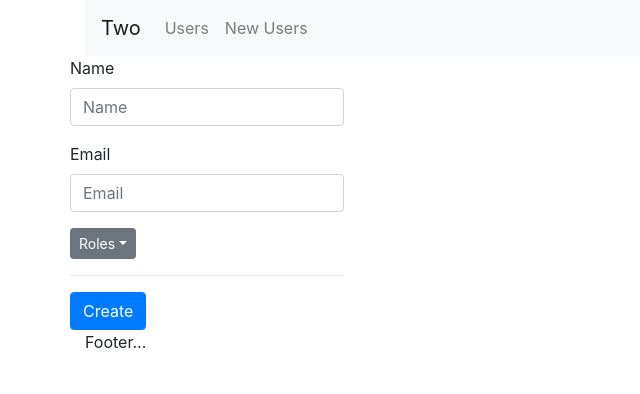
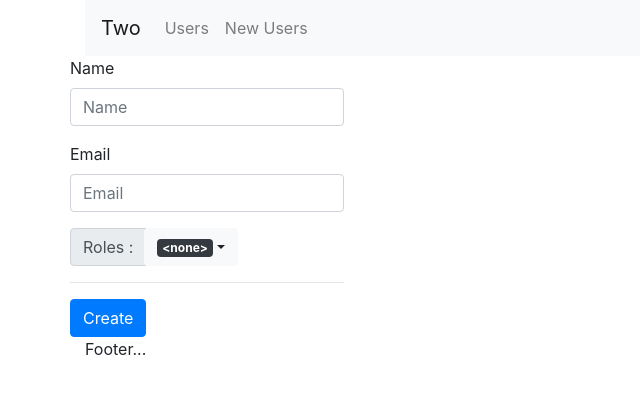
Before and after one commit to pankajpj07/TWO, a Next.js app: page /users/new in a window 1280 px wide. Shown: the top 394 px of the page, without its empty margins (0-640 px from the left). Built offline with nearby package versions, Linux system fonts and the light colour scheme.

Commit message:
Populated form and capture its submission

```diff
--- a/pages/users/new.jsx
+++ b/pages/users/new.jsx
@@ -1,52 +1,95 @@
-import { Form, Dropdown, Button } from "react-bootstrap";
+import { Form, Dropdown, Button, ButtonGroup, InputGroup, ToggleButtonGroup, ToggleButton, Badge } from "react-bootstrap";
 import { WithLayout } from "../../component/layout";
-import { useState, useEffect } from "react";
+import { useState, useEffect, useRef } from "react";
 import { roleService } from "../../service";
 
 
 
 const NewUserPage = () =>
 {
+    const formName = useRef( null );
+    const formEmail = useRef( null );
     const [ roles, setRoles ] = useState( [] );
+    const [ selectedRoles, setSelectedRoles ] = useState( [] );
 
     useEffect( () =>
     {
         roleService.search().then( ({ data: { content } }) => setRoles( content ) );
     }, [] );
 
+    const toggleSelectRole = role =>
+    {
+        setTimeout( () =>
+        {
+            if ( selectedRoles.includes( role ) )
+            {
+                setSelectedRoles( selectedRoles.filter( _role => _role !== role ) );
+            } else {
+                setSelectedRoles( [ ...selectedRoles, role ] );
+            }
+        });
+    };
+    const onFormSubmit = ( $event ) =>
+    {
+        $event.preventDefault();
+
+        const roles = selectedRoles;
+        const name = formName.current.value;
+        const email = formEmail.current.value;
+
+        // Send this to API
+        // Redirect to /users
+    };
+
+
     return <>
-    <Form>
+    <Form onSubmit={ onFormSubmit }>
         <Form.Group>
             <Form.Label>
                 Name
             </Form.Label>
-            <Form.Control type="text" placeholder="Name"/>
+            <Form.Control type="text" placeholder="Name" ref={ formName } required/>
         </Form.Group>
         <Form.Group>
             <Form.Label>
                 Email
             </Form.Label>
-            <Form.Control type="email" placeholder="Email"/>
+            <Form.Control type="email" placeholder="Email" ref={ formEmail } required/>
         </Form.Group>
-        <Form.Group>
-            <Dropdown >
-                <Dropdown.Toggle size="sm" variant="secondary">
-                    Roles
+        <InputGroup>
+            <InputGroup.Prepend>
+                <InputGroup.Text>
+                Roles :
+                </InputGroup.Text>
+            </InputGroup.Prepend>
+            <InputGroup.Append>
+                <Dropdown>
+                    <Dropdown.Toggle variant="light">
+                        { selectedRoles.length
+                            ? selectedRoles.map( role =>
+                                <Badge variant="warning" key={ Math.random() } style={{ marginRight: '2px' }}>
+                                    { role }
+                                </Badge>)
+                            : <Badge variant="dark">&lt;none&gt;</Badge> }
                     </Dropdown.Toggle>
 
                     <Dropdown.Menu>
                     {
                     roles.map( role =>
-                    <Dropdown.Item key={ Math.random() }>
+                        <Dropdown.Item
+                            key={ Math.random() }
+                            onClick={ () => toggleSelectRole( role) }
+                            variant={ selectedRoles.includes( role ) ? 'warning' : null }>
                             { role }
                         </Dropdown.Item>)
                     }
                     </Dropdown.Menu>
                 </Dropdown>
-        </Form.Group>
+            </InputGroup.Append>
+        </InputGroup>
 
         <hr/>
-        <Button>
+        <Button type="submit">
             Create
         </Button>
     </Form>
```
Lines whose indentation alone changed are shown as unchanged.
